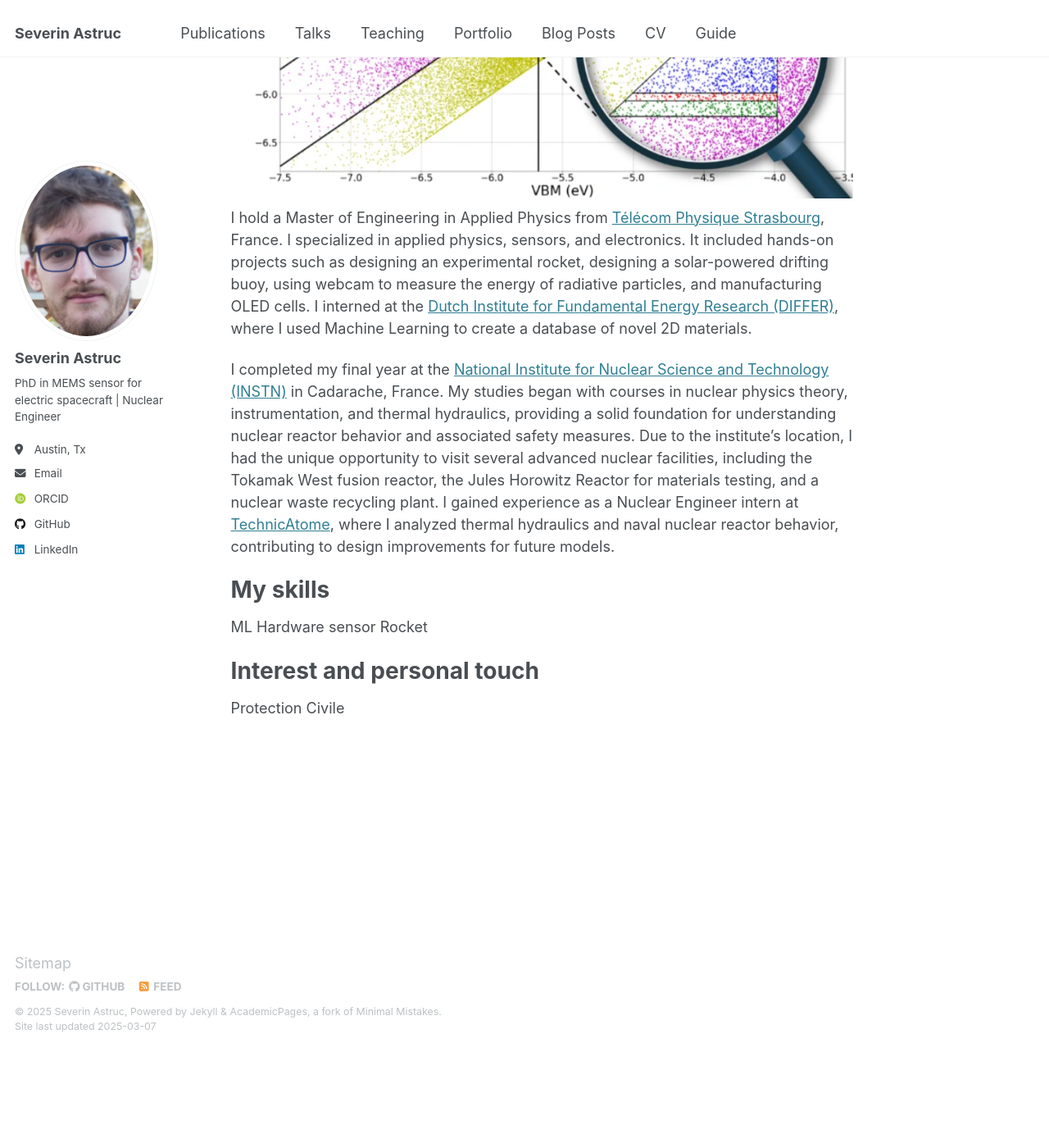
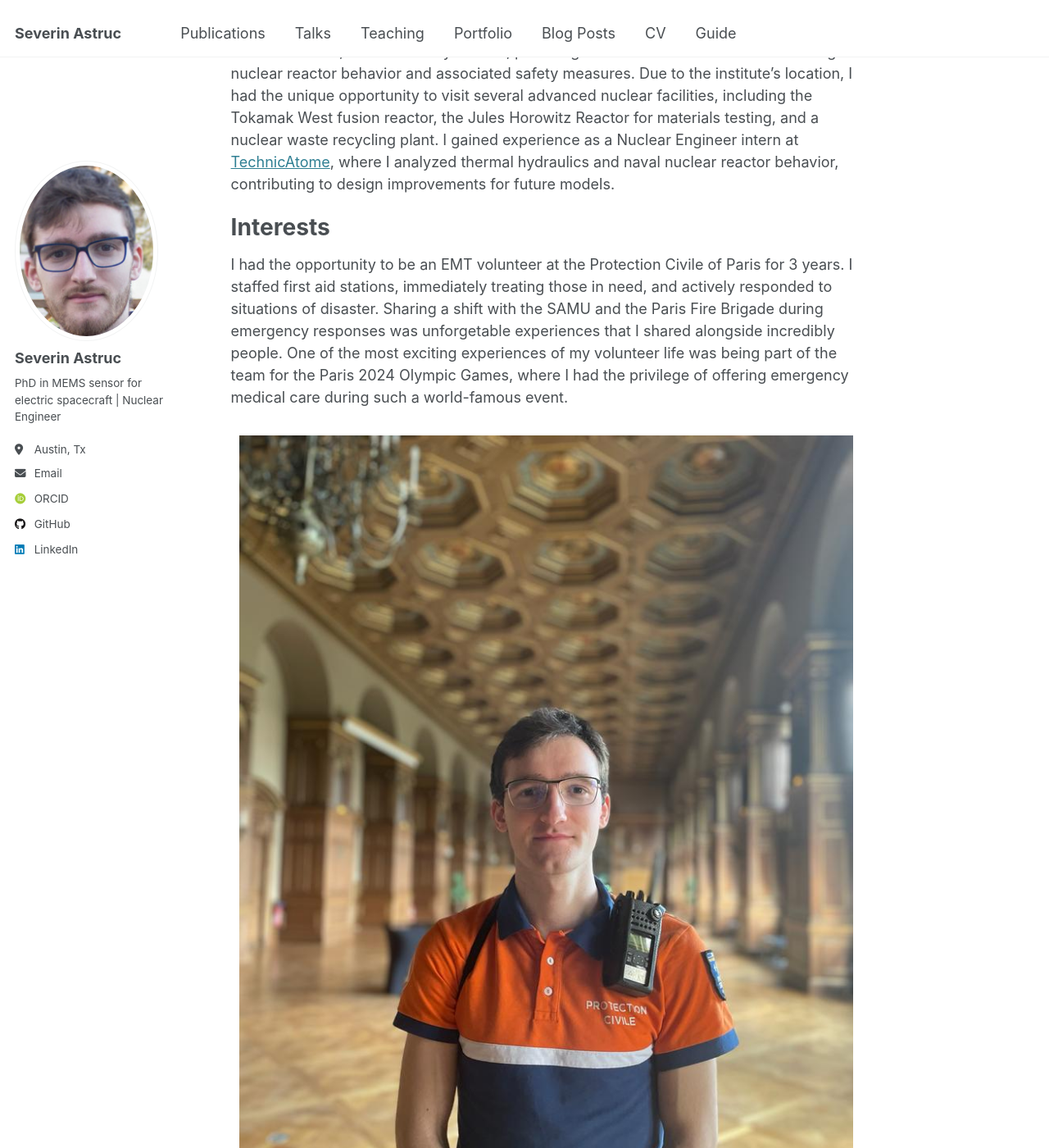
Before and after one commit to severinastruc/severinastruc.github.io, a Jekyll site: the page built from _pages/about.md, in a window 1280 px wide and 1400 px high, scrolled down 1017 px. Shown: the whole window at 82% size. Built offline with Jekyll 4.4.1, drawn with Linux system fonts in a browser that asks for light colours; some web fonts are replaced; before the commit the page ends 2297 px from its top, so only the background shows below that.

Commit message:
Modife image in about me

```diff
--- a/_pages/about.md
+++ b/_pages/about.md
@@ -18,7 +18,7 @@ I earned my PhD within the [Department of Physics (DPHY)](https://www.onera.fr/e
 
 # Engineering School
 
-<img style="float: left; padding: 10px 10px 10px 10px;" title="Virtual screening of AI-predicted 2D materials" src="images/Bio/DIFFER_internship.png">
+<img style="float: left; padding: 10px 10px 10px 10px; width: 30%;" title="Virtual screening of AI-predicted 2D materials" src="images/Bio/DIFFER_internship.png">
 
 I hold a Master of Engineering in Applied Physics from [Télécom Physique Strasbourg](https://www.telecom-physique.fr/en/school/about-us/), France. I specialized in applied physics, sensors, and electronics. It included hands-on projects such as designing an experimental rocket, designing a solar-powered drifting buoy, using webcam to measure the energy of radiative particles, and manufacturing OLED cells. I interned at the [Dutch Institute for Fundamental Energy Research (DIFFER)](https://www.differ.nl/), where I used Machine Learning to create a database of novel 2D materials.
 
@@ -27,11 +27,9 @@ I completed my final year at the [National Institute for Nuclear Science and Tec
 
 
 
-# My skills
-ML
-Hardware sensor
-Rocket
+# Interests
 
 
-# Interest and personal touch
-Protection Civile
+I had the opportunity to be an EMT volunteer at the Protection Civile of Paris for 3 years. I staffed first aid stations, immediately treating those in need, and actively responded to situations of disaster. Sharing a shift with the SAMU and the Paris Fire Brigade during emergency responses was unforgetable experiences that I shared alongside incredibly people. One of the most exciting experiences of my volunteer life was being part of the team for the Paris 2024 Olympic Games, where I had the privilege of offering emergency medical care during such a world-famous event.
+
+<img style="padding: 10px 10px 10px 10px;" title="Myself during a protection civile event" src="images/Bio/protection_civile.jpg">
```
Also changed, not shown: images/Bio/protection_civile.jpg (added).
